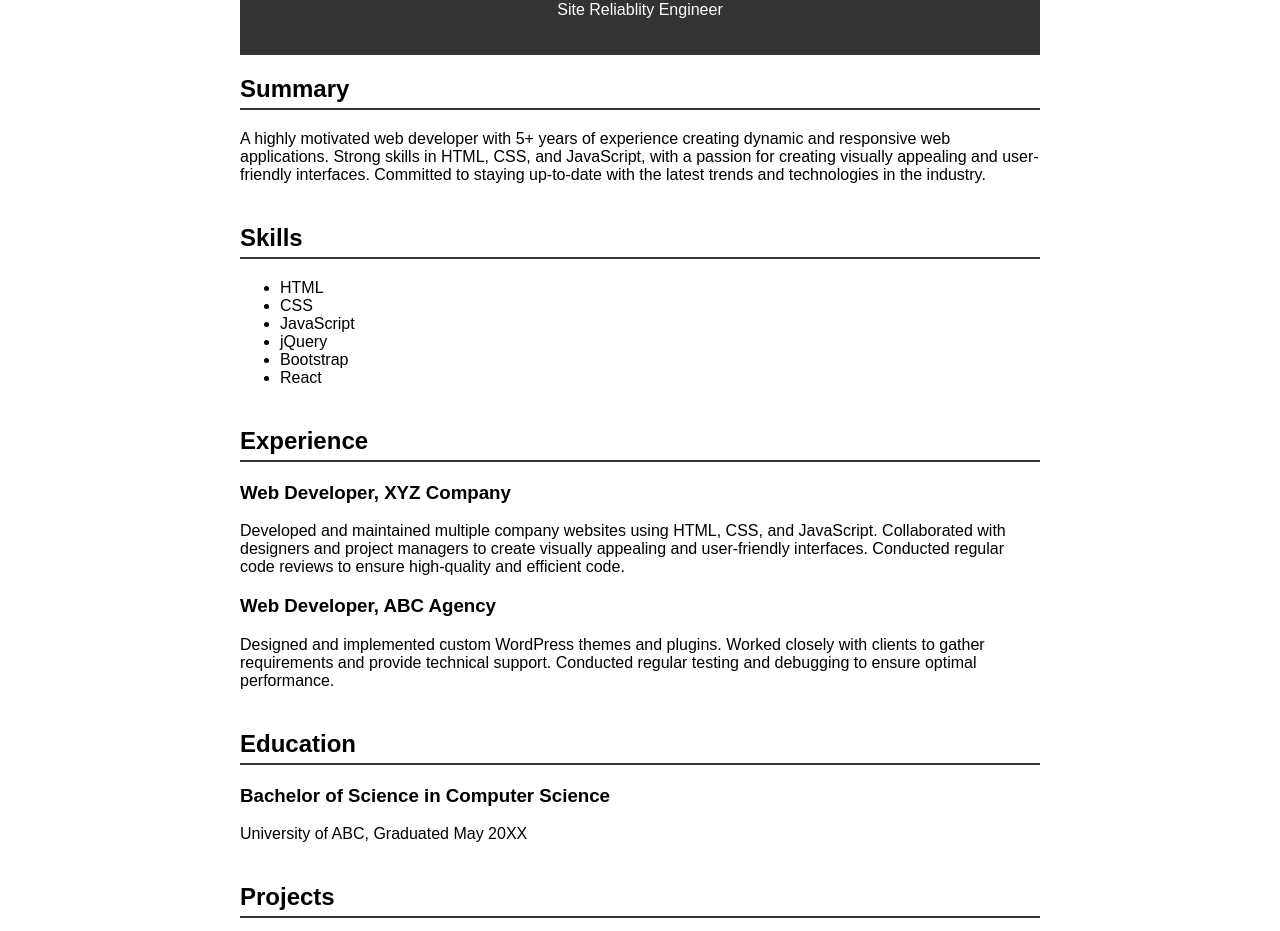
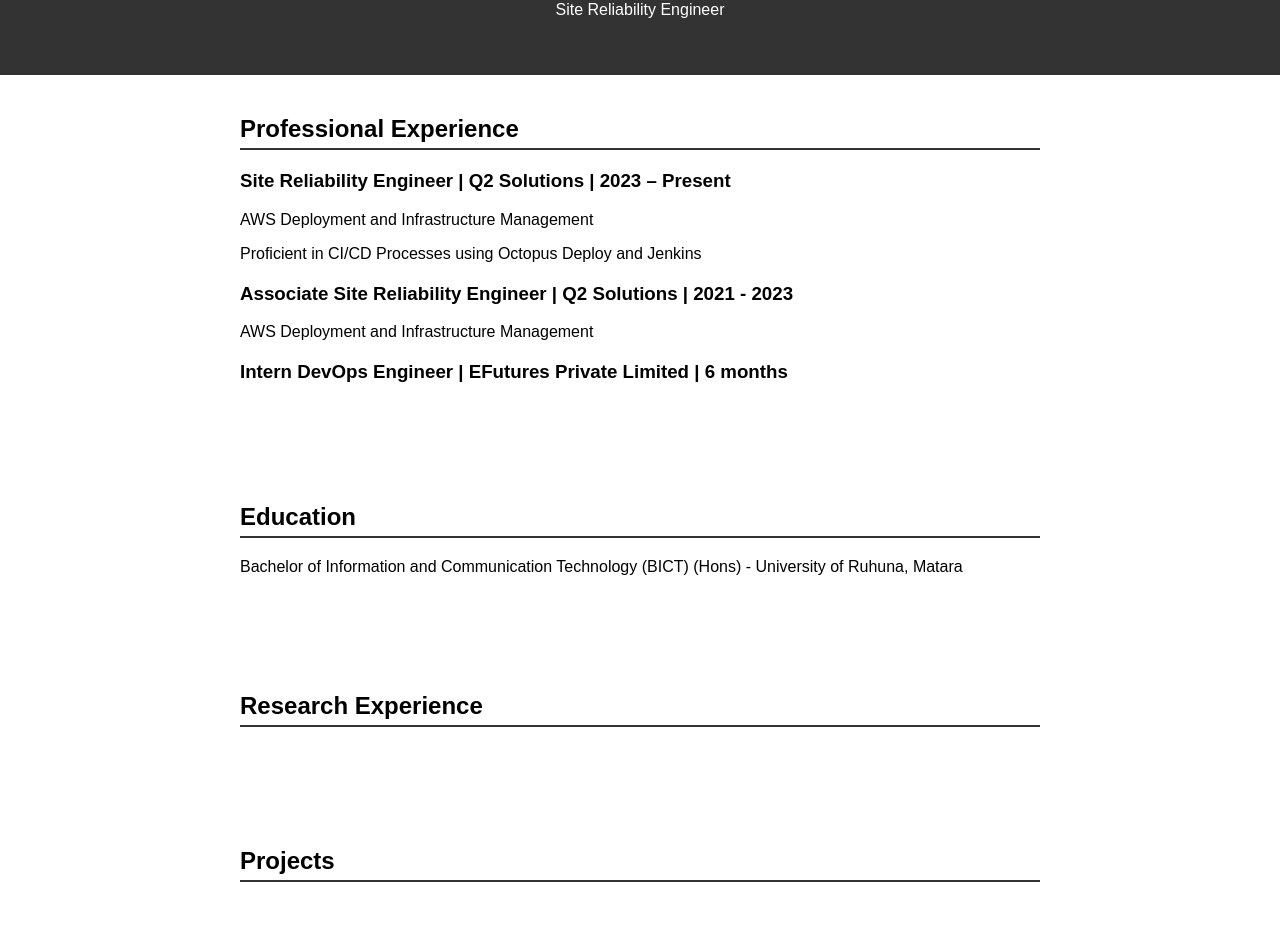
Before and after one commit to SitharaMP/Resume-One-Test, a plain HTML site: page index.html in a window 1280 px wide. Shown: the part 92-1023 px from the top of the page. Drawn offline with Linux system fonts and the light colour scheme.

Commit message:
Update index.html

```diff
--- a/index.html
+++ b/index.html
@@ -1,46 +1,71 @@
 <!DOCTYPE html>
-<html>
+<html lang="en">
+
 <head>
-	<title>Resume</title>
-	<link rel="stylesheet" type="text/css" href="style.css">
+    <meta charset="UTF-8">
+    <meta name="viewport" content="width=device-width, initial-scale=1.0">
+    <link rel="stylesheet" href="style.css">
+    <title>Your Name - Resume</title>
 </head>
+
 <body>
+    <header>
         <div class="container">
-		<header>
             <h1>Sithara Menik</h1>
-			<p>Site Reliablity Engineer</p>
+            <p>Site Reliability Engineer</p>
+        </div>
     </header>
-		<section>
-			<h2>Summary</h2>
-			<p>A highly motivated web developer with 5+ years of experience creating dynamic and responsive web applications. Strong skills in HTML, CSS, and JavaScript, with a passion for creating visually appealing and user-friendly interfaces. Committed to staying up-to-date with the latest trends and technologies in the industry.</p>
+
+    <section class="experience">
+        <div class="container">
+            <h2>Professional Experience</h2>
+            <div class="job">
+                <h3>Site Reliability Engineer | Q2 Solutions | 2023 – Present</h3>
+                <p>AWS Deployment and Infrastructure Management</p>
+                <p>Proficient in CI/CD Processes using Octopus Deploy and Jenkins</p>
+                <!-- Add other relevant details -->
+            </div>
+
+            <div class="job">
+                <h3>Associate Site Reliability Engineer | Q2 Solutions | 2021 - 2023</h3>
+                <p>AWS Deployment and Infrastructure Management</p>
+                <!-- Add other relevant details -->
+            </div>
+
+            <div class="job">
+                <h3>Intern DevOps Engineer | EFutures Private Limited | 6 months</h3>
+                <!-- Add other relevant details -->
+            </div>
+        </div>
     </section>
-		<section>
-			<h2>Skills</h2>
-			<ul>
-				<li>HTML</li>
-				<li>CSS</li>
-				<li>JavaScript</li>
-				<li>jQuery</li>
-				<li>Bootstrap</li>
-				<li>React</li>
-			</ul>
+
+    <section class="education">
+        <div class="container">
+            <h2>Education</h2>
+            <p>Bachelor of Information and Communication Technology (BICT) (Hons) - University of Ruhuna, Matara</p>
+            <!-- Add other relevant details -->
+        </div>
     </section>
-		<section>
-			<h2>Experience</h2>
-			<h3>Web Developer, XYZ Company</h3>
-			<p>Developed and maintained multiple company websites using HTML, CSS, and JavaScript. Collaborated with designers and project managers to create visually appealing and user-friendly interfaces. Conducted regular code reviews to ensure high-quality and efficient code. </p>
-			<h3>Web Developer, ABC Agency</h3>
-			<p>Designed and implemented custom WordPress themes and plugins. Worked closely with clients to gather requirements and provide technical support. Conducted regular testing and debugging to ensure optimal performance.</p>
+
+    <section class="research">
+        <div class="container">
+            <h2>Research Experience</h2>
+            <!-- Add details about your research experience -->
+        </div>
     </section>
-		<section>
-			<h2>Education</h2>
-			<h3>Bachelor of Science in Computer Science</h3>
-			<p>University of ABC, Graduated May 20XX</p>
+
+    <section class="projects">
+        <div class="container">
+            <h2>Projects</h2>
+            <!-- Add details about your projects -->
+        </div>
     </section>
-		<section id="projects">
-			<h2>Projects</h2>
-			<p>Some text about your projects...</p>
-		</section>
+
+    <footer>
+        <div class="container">
+            <p>Contact: your.email@example.com</p>
         </div>
+    </footer>
 </body>
+
 </html>
```
Lines whose indentation alone changed are shown as unchanged.
